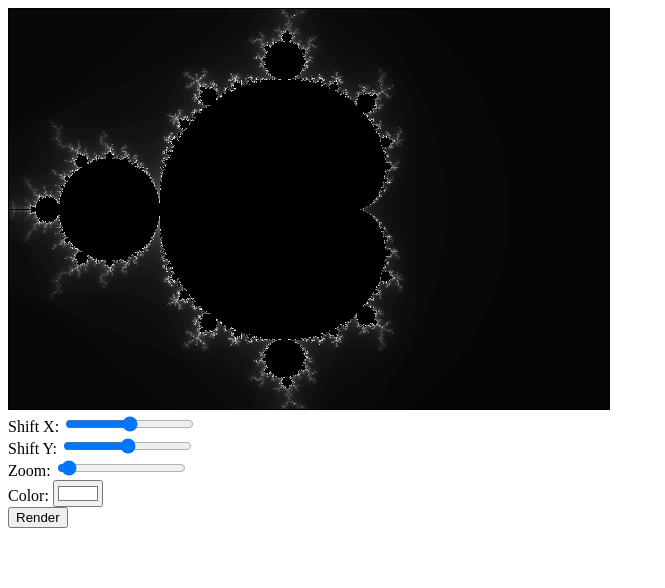
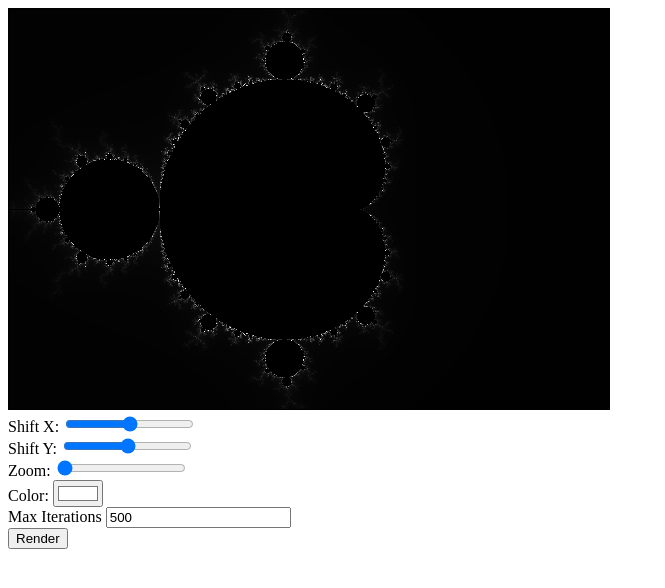
Before and after one commit to timjkue/mandelbrot, a plain HTML site: page index.html in a window 1280 px wide. Shown: the whole page, without its empty margins (0-665 px from the left). Drawn offline with Linux system fonts and the light colour scheme.

Commit message:
Add files via upload

```diff
--- a/index.html
+++ b/index.html
@@ -3,7 +3,7 @@
 <head>
     <meta charset="UTF-8">
     <meta name="viewport" content="width=device-width, initial-scale=1.0">
-    <title>Mandelbrot</title>
+    <title>Mandelbrot Set</title>
     <style>
         #mandelbrotCanvas {
             border: 1px solid black;
@@ -17,9 +17,11 @@
     <label for="shiftY">Shift Y:</label>
     <input type="range" id="shiftY" min="-2" max="2" step="0.01" value="0"><br>
     <label for="zoom">Zoom:</label>
-    <input type="range" id="zoom" min="1" max="5000" value="200"><br>
+    <input type="range" id="zoom" min="1" max="100000" value="200"><br>
     <label for="color">Color:</label>
     <input type="color" id="color" value="#FFFFFF"><br>
+    <label for="maxIterations">Max Iterations</label>
+    <input type="number" id="maxIterations" value="500" step="1"><br>
     <button onclick="render()">Render</button>
     <script src="mandelbrot.js"></script>
 </body>
--- a/mandelbrot.js
+++ b/mandelbrot.js
@@ -32,7 +32,7 @@ function createImageData(width, height) {
     const imageData = ctx.createImageData(width, height);
     const imageDataArray = imageData.data;
 
-    const maxIterations = 100;
+    const maxIterations = parseFloat(document.getElementById('maxIterations').value);
     const escapeRadius = 2;
     const zoom = parseFloat(document.getElementById('zoom').value);
     const offsetX = parseFloat(document.getElementById('shiftX').value);
@@ -52,6 +52,12 @@ function createImageData(width, height) {
 }
 
 function calculateColor(cx, cy, maxIterations, escapeRadius, color) {
+    const iterations = calculateMandelbrot(cx, cy, maxIterations, escapeRadius);
+    const colorValue = adjustColor(iterations, maxIterations, color);
+    return colorValue;
+}
+
+function calculateMandelbrot(cx, cy, maxIterations, escapeRadius) {
     let zx = 0;
     let zy = 0;
     let i = 0;
@@ -63,13 +69,17 @@ function calculateColor(cx, cy, maxIterations, escapeRadius, color) {
         i++;
     }
 
-    if (i === maxIterations) {
+    return i;
+}
+
+function adjustColor(iterations, maxIterations, color) {
+    if (iterations === maxIterations) {
         return [0, 0, 0];
     } else {
         const colorValue = color.slice();
-        colorValue[0] *= i / maxIterations;
-        colorValue[1] *= i / maxIterations;
-        colorValue[2] *= i / maxIterations;
+        colorValue[0] *= iterations / maxIterations;
+        colorValue[1] *= iterations / maxIterations;
+        colorValue[2] *= iterations / maxIterations;
         return colorValue;
     }
 }
@@ -109,7 +119,7 @@ function handleWheel(event) {
     const zoomInput = document.getElementById('zoom');
     const currentZoom = parseFloat(zoomInput.value);
     const newZoom = currentZoom * (1 - event.deltaY * 0.001);
-    zoomInput.value = Math.max(1, Math.min(5000, newZoom));
+    zoomInput.value = Math.max(1, Math.min(100000, newZoom));
     render();
     event.preventDefault();
 }
```
